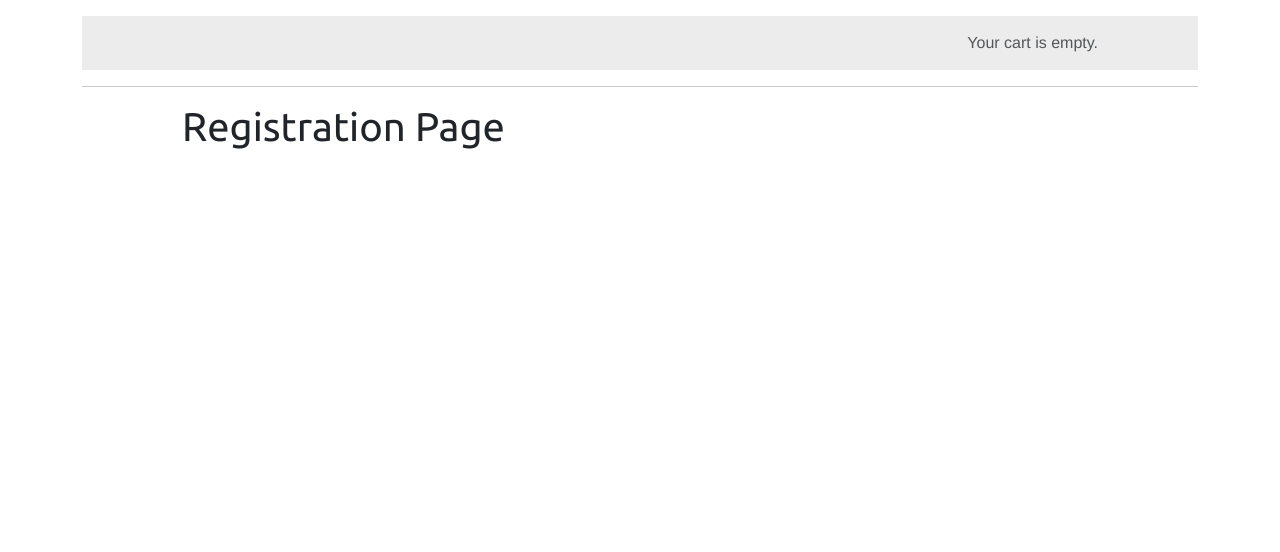
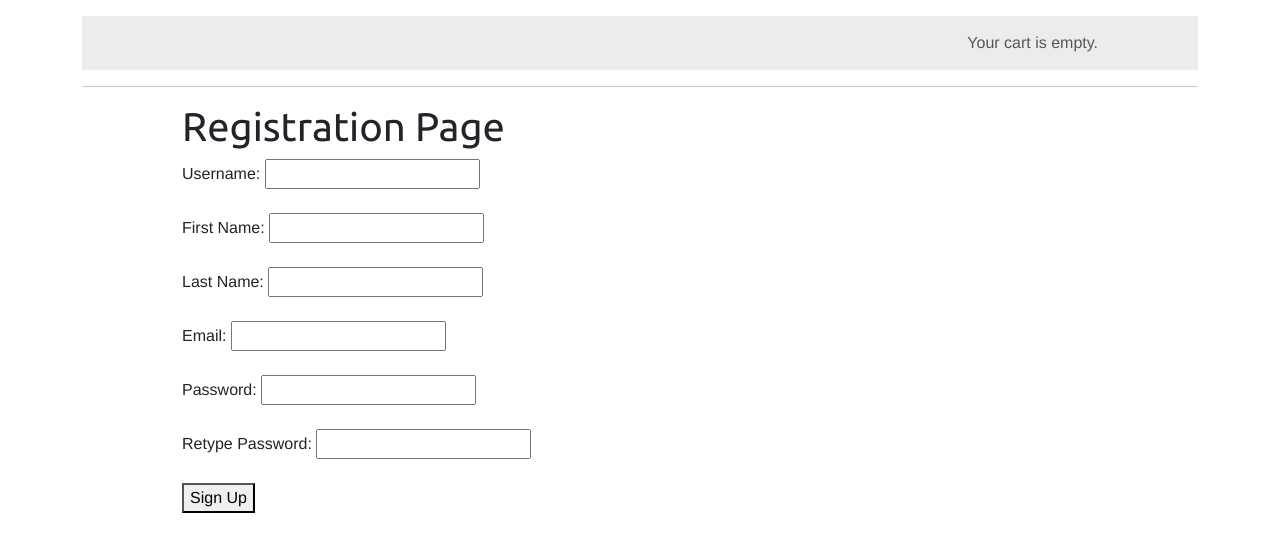
Before and after one commit to mattallen889/ISQA-3900-Group-4, a Django app: page /register/ in a window 1280 px wide. Shown: the part 56-608 px from the top of the page. Run offline with Django 4.2, Linux system fonts and the light colour scheme.

Commit message:
Create basic registration page and view function templates for signup and login

```diff
--- a/register/templates/register.html
+++ b/register/templates/register.html
@@ -1,4 +1,13 @@
 {% extends "shop/base.html" %}
 {% block content %}
-    <h1>Registration Page</h1>
+    <form action="/register/signup">
+        <h1>Registration Page</h1>
+        <label>Username: </label> <input type="text" name="username"/><br><br>
+        <label>First Name: </label> <input type="text" name="first_name"/><br><br>
+        <label>Last Name: </label> <input type="text" name="last_name"/><br><br>
+        <label>Email: </label> <input type="email" name="email"/><br><br>
+        <label>Password: </label> <input type="password" name="password"/><br><br>
+        <label>Retype Password: </label> <input type="password" name="password2"/><br><br>
+        <button type="submit">Sign Up</button>
+    </form>
 {% endblock %}
--- a/register/urls.py
+++ b/register/urls.py
@@ -5,4 +5,7 @@ app_name = 'register'
 
 urlpatterns = [
     path('', views.register, name='register'),
+    path('signup/', views.signup, name='signup'),
+    path('login/', views.userLoginView, name='login'),
+    path('authenticateUser/', views.authenticateUser, name='authenticateUser'),
 ]
--- a/register/views.py
+++ b/register/views.py
@@ -2,3 +2,12 @@ from django.shortcuts import render
 
 def register(request):
     return render(request, 'register.html')
+
+def signup(request):
+    pass
+
+def userLoginView(request):
+    pass
+
+def authenticateUser(request):
+    pass
```
